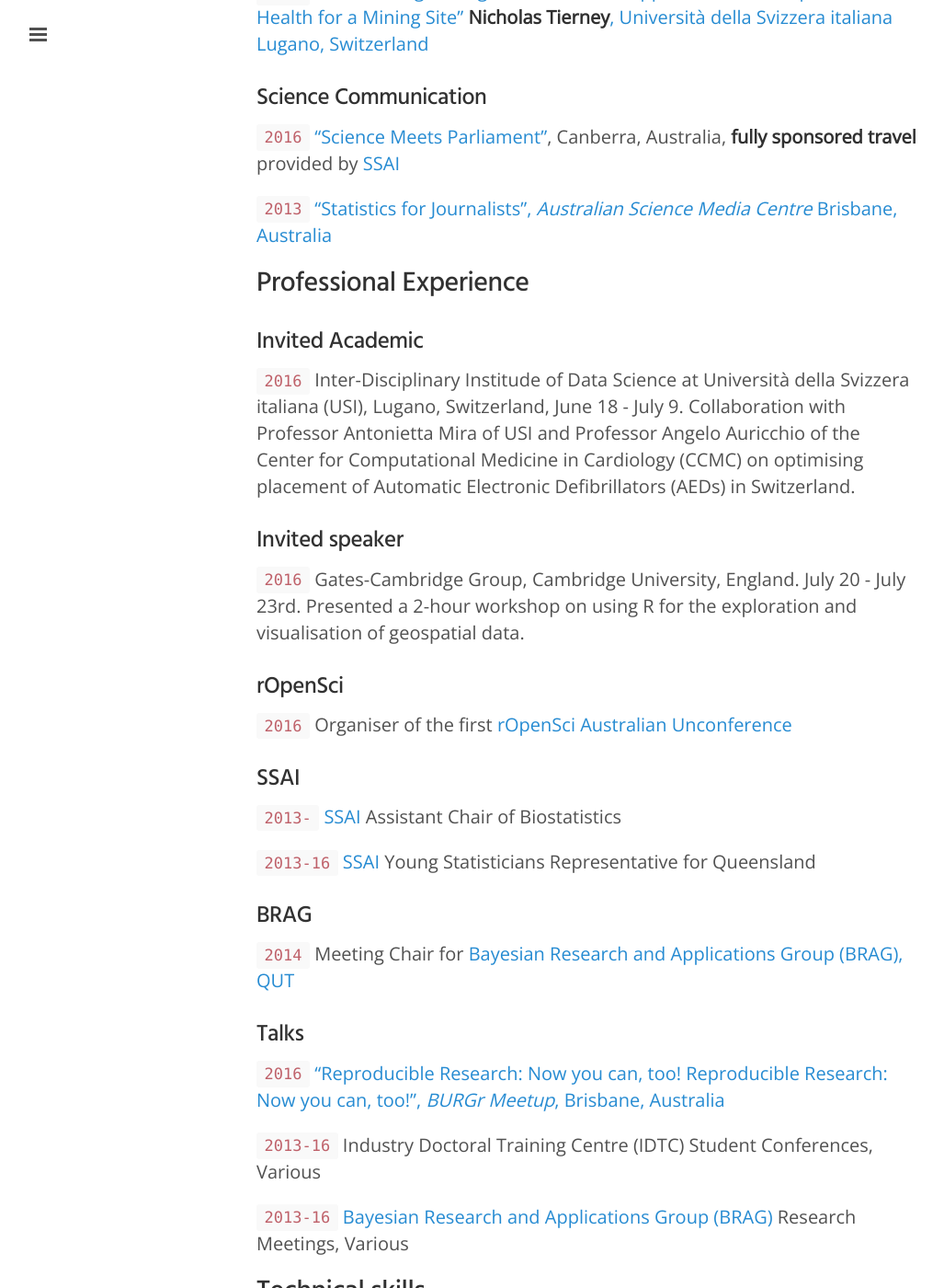
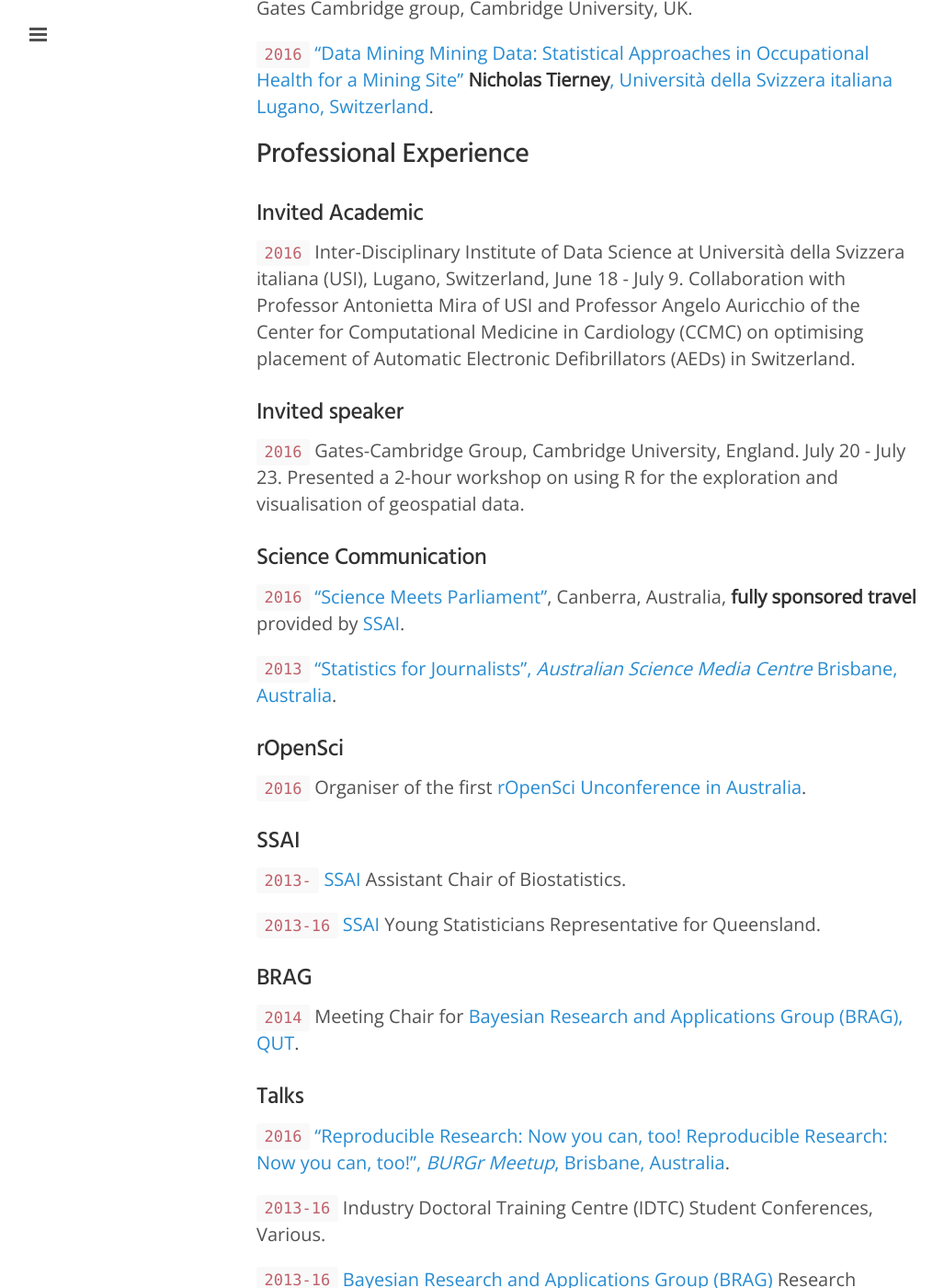
Before and after one commit to njtierney/njtierney.github.io, a Jekyll site: the page built from cv.md, in a window 1280 px wide and 1400 px high, scrolled down 3709 px. Shown: the whole window at 92% size, without its empty margins (1-1028 px from the left). Built offline with Jekyll 4.4.1, drawn with Linux system fonts in a browser that asks for light colours; some of the changed text lies outside the part shown.

```diff
--- a/cv.md
+++ b/cv.md
@@ -105,44 +107,44 @@ I'm a PhD candidate in my final year of a 4 year program through the [Industry D
 
 `2016` "Interactive Maps in R: Getting a lay of the land", __Nicholas Tierney__, Gates Cambridge group, Cambridge University, UK.
 
-`2016` ["Data Mining Mining Data: Statistical Approaches in Occupational Health for a Mining Site" __Nicholas Tierney__, Università della Svizzera italiana Lugano, Switzerland](https://speakerdeck.com/njtierney/data-mining-in-mining-data-statistical-approaches-in-occupational-health-surveillance-for-a-mining-site)
-
-### Science Communication
-
-`2016` ["Science Meets Parliament"](http://scienceandtechnologyaustralia.org.au/focus-on/science-meets-parliament-2016/), Canberra, Australia, __fully sponsored travel__ provided by [SSAI](http://www.statsoc.org.au/)
-
-`2013` ["Statistics for Journalists", _Australian Science Media Centre_ Brisbane, Australia](http://www.njtierney.com/statistics/teaching/2013/11/01/statistics-for-journalists/)
+`2016` ["Data Mining Mining Data: Statistical Approaches in Occupational Health for a Mining Site" __Nicholas Tierney__, Università della Svizzera italiana Lugano, Switzerland](https://speakerdeck.com/njtierney/data-mining-in-mining-data-statistical-approaches-in-occupational-health-surveillance-for-a-mining-site).
 
 ## Professional Experience
 
 ### Invited Academic
 
-`2016` Inter-Disciplinary Institude of Data Science at Università della Svizzera italiana (USI), Lugano, Switzerland, June 18 - July 9. Collaboration with Professor Antonietta Mira of USI and Professor Angelo Auricchio of the Center for Computational Medicine in Cardiology (CCMC) on optimising placement of Automatic Electronic Defibrillators (AEDs) in Switzerland.
+`2016` Inter-Disciplinary Institute of Data Science at Università della Svizzera italiana (USI), Lugano, Switzerland, June 18 - July 9. Collaboration with Professor Antonietta Mira of USI and Professor Angelo Auricchio of the Center for Computational Medicine in Cardiology (CCMC) on optimising placement of Automatic Electronic Defibrillators (AEDs) in Switzerland.
 
 ### Invited speaker
 
-`2016` Gates-Cambridge Group, Cambridge University, England. July 20 - July 23rd. Presented a 2-hour workshop on using R for the exploration and visualisation of geospatial data.
+`2016` Gates-Cambridge Group, Cambridge University, England. July 20 - July 23. Presented a 2-hour workshop on using R for the exploration and visualisation of geospatial data.
+
+### Science Communication
+
+`2016` ["Science Meets Parliament"](http://scienceandtechnologyaustralia.org.au/focus-on/science-meets-parliament-2016/), Canberra, Australia, __fully sponsored travel__ provided by [SSAI](http://www.statsoc.org.au/).
+
+`2013` ["Statistics for Journalists", _Australian Science Media Centre_ Brisbane, Australia](http://www.njtierney.com/statistics/teaching/2013/11/01/statistics-for-journalists/).
 
 ### rOpenSci
 
-`2016` Organiser of the first [rOpenSci Australian Unconference](auunconf.ropensci.org)
+`2016` Organiser of the first [rOpenSci Unconference in Australia](auunconf.ropensci.org).
 
 ### SSAI
-`2013-` [SSAI](http://www.statsoc.org.au/) Assistant Chair of Biostatistics
+`2013-` [SSAI](http://www.statsoc.org.au/) Assistant Chair of Biostatistics.
 
-`2013-16` [SSAI](http://www.statsoc.org.au/) Young Statisticians Representative for Queensland
+`2013-16` [SSAI](http://www.statsoc.org.au/) Young Statisticians Representative for Queensland.
 
 ### BRAG
 
-`2014` Meeting Chair for [Bayesian Research and Applications Group (BRAG), QUT](https://bragqut.wordpress.com/)
+`2014` Meeting Chair for [Bayesian Research and Applications Group (BRAG), QUT](https://bragqut.wordpress.com/).
 
 ### Talks
 
-`2016` ["Reproducible Research: Now you can, too! Reproducible Research: Now you can, too!", _BURGr Meetup_, Brisbane, Australia](https://github.com/njtierney/burgr-reproducible-talk)
+`2016` ["Reproducible Research: Now you can, too! Reproducible Research: Now you can, too!", _BURGr Meetup_, Brisbane, Australia](https://github.com/njtierney/burgr-reproducible-talk).
 
-`2013-16` Industry Doctoral Training Centre (IDTC) Student Conferences, Various
+`2013-16` Industry Doctoral Training Centre (IDTC) Student Conferences, Various.
 
-`2013-16` [Bayesian Research and Applications Group (BRAG)](https://bragqut.wordpress.com/) Research Meetings, Various
+`2013-16` [Bayesian Research and Applications Group (BRAG)](https://bragqut.wordpress.com/) Research Meetings, Various.
 
 
 ## Technical skills
```
Also changed, not shown: other parts of cv.md (+27 -25 lines), Publications.md (+18 -2 lines), _posts/2016-08-26-SimpleS3.md (added, +43 -0 lines), 11 other files.
